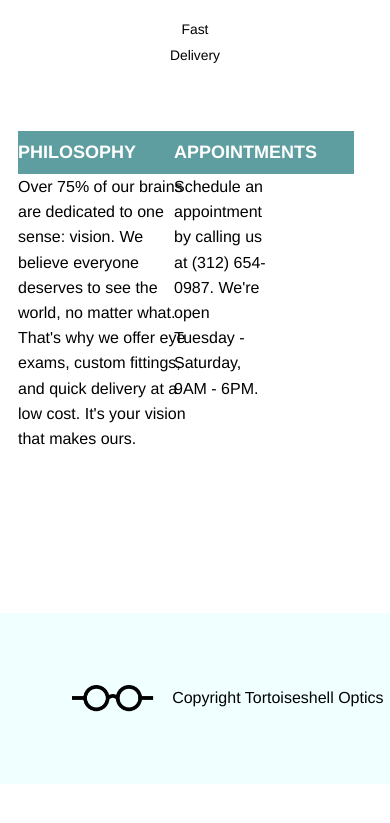
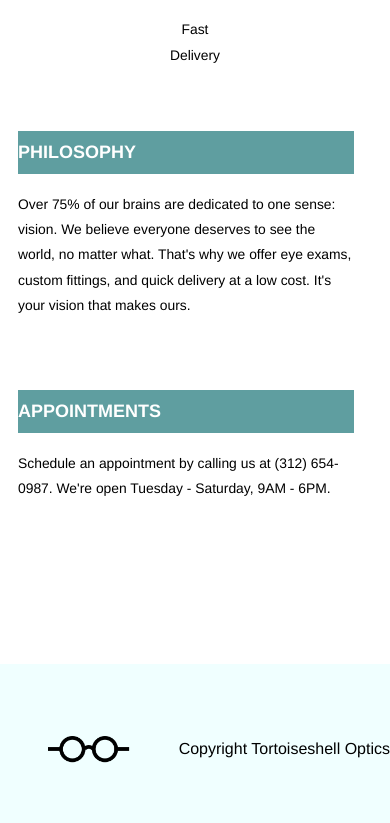
Before and after one commit to mkn1889/mkn1889.github.io, a plain HTML site: page Tortoiseshell_Optics/index.html in a window 390 px wide. Shown: the part 729-1552 px from the top of the page. Before the commit the page ends 1513 px from the top, so only its background shows below. Drawn offline with Linux system fonts and the light colour scheme.

Commit message:
fixed footer and descriptions

```diff
--- a/Tortoiseshell_Optics/resources/css/style.css
+++ b/Tortoiseshell_Optics/resources/css/style.css
@@ -291,3 +291,33 @@ body{
   #header span{
     display:none;
   }
+  .products, .business-info{
+    flex-wrap:wrap;
+      justify-content:space-between;
+  }
+
+  .info.phil{
+    margin-top:3.77rem;
+
+  }
+  .info.appt{
+  margin-top:4rem;
+  }
+  .info-desc{
+    margin-top:1rem;
+    font-family:helvetica;
+    font-size:0.77rem;
+    width:100%;
+  }
+  .info .title{
+    margin:0 auto;
+    width:100%;
+
+  }
+footer p{
+  display:none;
+}
+footer img{
+  margin:0 auto;
+}
+}
```
